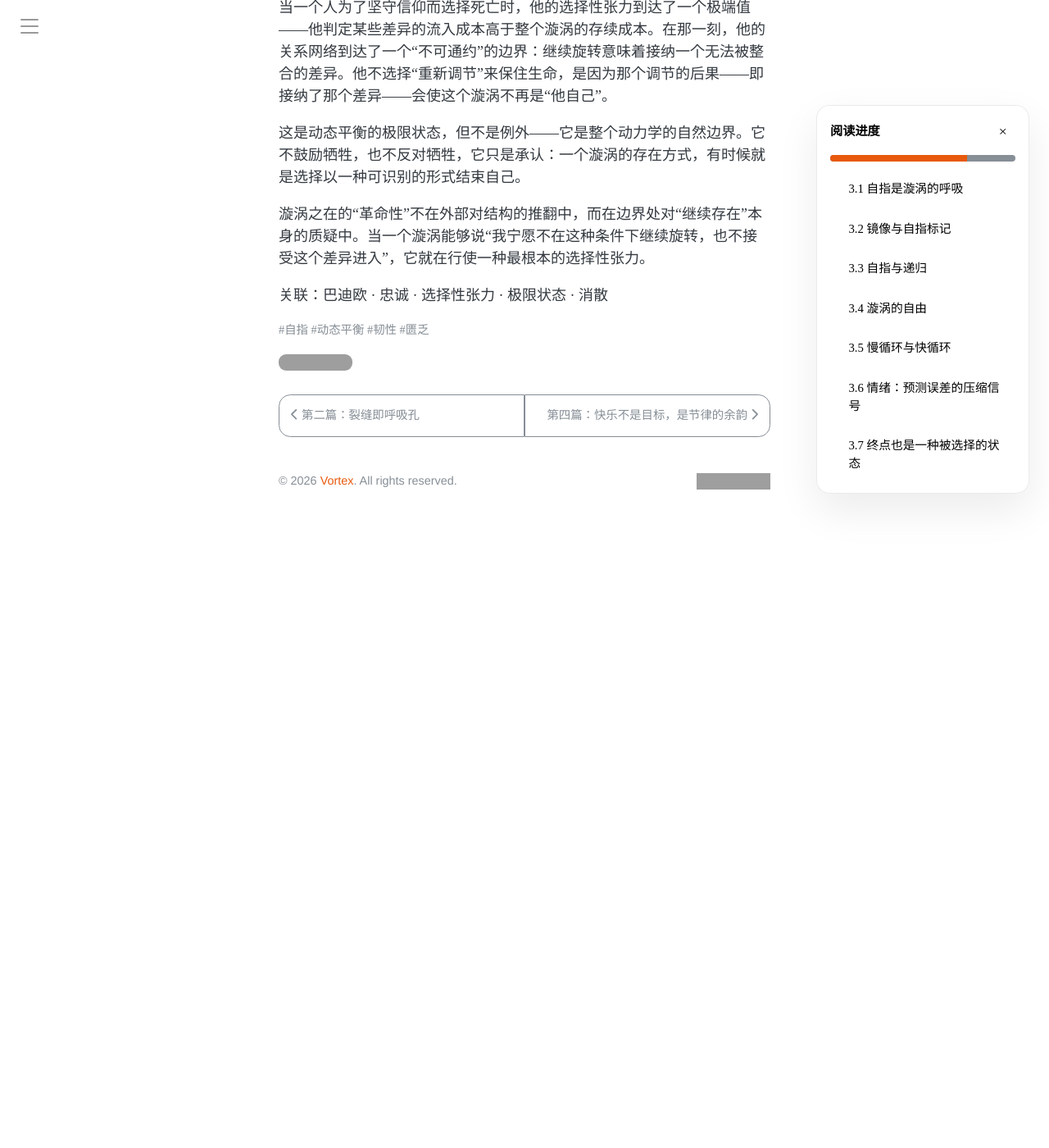
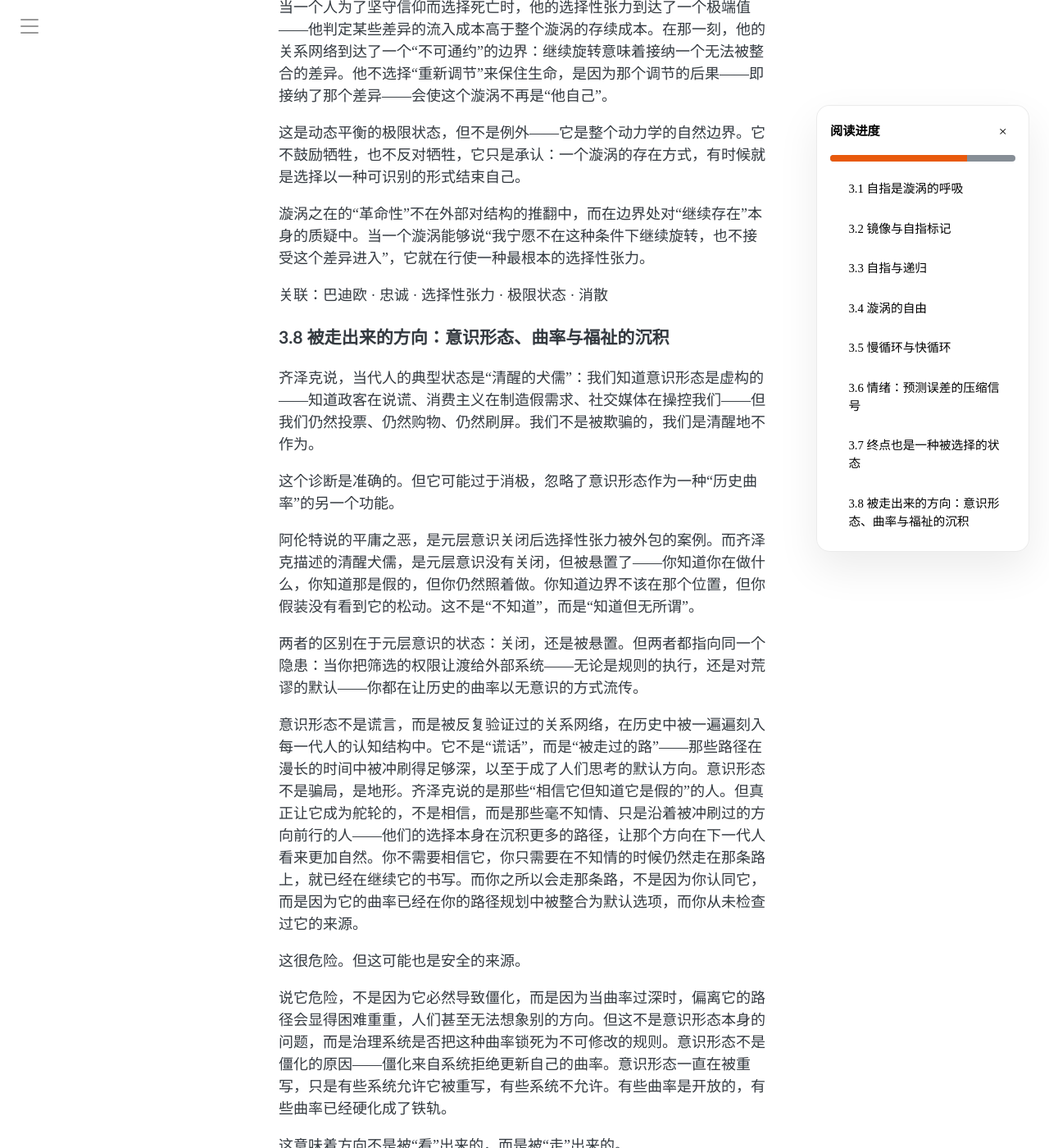
Before and after one commit to symphonyh/symphonyh.github.io, a Jekyll site: the page built from _posts/2026-07-07-第三篇.md, in a window 1280 px wide and 1400 px high, scrolled down 3899 px. Shown: the whole window at 82% size. Built offline with Jekyll 4.4.1, drawn with Linux system fonts in a browser that asks for light colours; comment, search, counter and statistics services are not loaded; before the commit the page ends 4529 px from its top, so only the background shows below that; some of the changed text lies outside the part shown; grey boxes are pictures that could not be loaded.

Commit message:
Update 2026-07-07-第三篇.md

```diff
--- a/_posts/2026-07-07-第三篇.md
+++ b/_posts/2026-07-07-第三篇.md
@@ -116,3 +116,41 @@ date: 2026-07-07 00:40:00 +0800
 漩涡之在的“革命性”不在外部对结构的推翻中，而在边界处对“继续存在”本身的质疑中。当一个漩涡能够说“我宁愿不在这种条件下继续旋转，也不接受这个差异进入”，它就在行使一种最根本的选择性张力。
 
 关联：巴迪欧 · 忠诚 · 选择性张力 · 极限状态 · 消散
+
+### 3.8 被走出来的方向：意识形态、曲率与福祉的沉积
+
+齐泽克说，当代人的典型状态是“清醒的犬儒”：我们知道意识形态是虚构的——知道政客在说谎、消费主义在制造假需求、社交媒体在操控我们——但我们仍然投票、仍然购物、仍然刷屏。我们不是被欺骗的，我们是清醒地不作为。
+
+这个诊断是准确的。但它可能过于消极，忽略了意识形态作为一种“历史曲率”的另一个功能。
+
+阿伦特说的平庸之恶，是元层意识关闭后选择性张力被外包的案例。而齐泽克描述的清醒犬儒，是元层意识没有关闭，但被悬置了——你知道你在做什么，你知道那是假的，但你仍然照着做。你知道边界不该在那个位置，但你假装没有看到它的松动。这不是“不知道”，而是“知道但无所谓”。
+
+两者的区别在于元层意识的状态：关闭，还是被悬置。但两者都指向同一个隐患：当你把筛选的权限让渡给外部系统——无论是规则的执行，还是对荒谬的默认——你都在让历史的曲率以无意识的方式流传。
+
+意识形态不是谎言，而是被反复验证过的关系网络，在历史中被一遍遍刻入每一代人的认知结构中。它不是“谎话”，而是“被走过的路”——那些路径在漫长的时间中被冲刷得足够深，以至于成了人们思考的默认方向。意识形态不是骗局，是地形。齐泽克说的是那些“相信它但知道它是假的”的人。但真正让它成为舵轮的，不是相信，而是那些毫不知情、只是沿着被冲刷过的方向前行的人——他们的选择本身在沉积更多的路径，让那个方向在下一代人看来更加自然。你不需要相信它，你只需要在不知情的时候仍然走在那条路上，就已经在继续它的书写。而你之所以会走那条路，不是因为你认同它，而是因为它的曲率已经在你的路径规划中被整合为默认选项，而你从未检查过它的来源。
+
+这很危险。但这可能也是安全的来源。
+
+说它危险，不是因为它必然导致僵化，而是因为当曲率过深时，偏离它的路径会显得困难重重，人们甚至无法想象别的方向。但这不是意识形态本身的问题，而是治理系统是否把这种曲率锁死为不可修改的规则。意识形态不是僵化的原因——僵化来自系统拒绝更新自己的曲率。意识形态一直在被重写，只是有些系统允许它被重写，有些系统不允许。有些曲率是开放的，有些曲率已经硬化成了铁轨。
+
+这意味着方向不是被“看”出来的，而是被“走”出来的。
+
+一个人一辈子能看到的东西是有限的——无论多聪明，他都无法预见一百年后文明需要什么。意识形态也不可靠，因为当它被锁死成教条，它就不再是方向，只是惯性。所以，“谁看得更远”这个问题本身可能就问错了。山顶不是被某个人的眼睛锁定的——它是无数人走了一段路之后，发现自己已经站在了一个新高度上，不是因为看到了山顶，而是因为脚下的坡度变了，风的方向变了，周围的植被变了。他们不是在用眼睛找山顶，而是在用脚感知地形变化。
+
+投票这件事，它的作用有限。它把复杂的、长期的、微妙的问题压缩成一个简单的选择，没法表达“方向该往哪走”，只能表达“暂时选谁”。但群众不是“盲目”的——他们感知到的是自己的生活变好了还是变坏了，是信任在增加还是流失。方向不藏在选票里，方向藏在人们为什么改变投票意愿背后的生活变化里。
+
+那唯一可以依赖的是什么？就是大多数人的生存质量——安全、尊严、容错空间、可预期的未来。当这些东西在变好时，方向至少是可靠的；当它们在变差时，方向就有问题。这东西不能告诉你山顶在哪，但它能告诉你是不是在往对的方向走。它不是一个精确的指南针，但它是一个可靠的信号——你不需要看清山顶，你只需要感知脚下是否还在往前走。
+
+如果把这个“福祉”放到“漩涡之在”的框架里，它的位置更准确地说应该是：**福祉是当下的曲率。**
+
+这样整个图景就完整了：
+
+- **过去的曲率**被河床刻画——意识形态、文化习惯、制度默认值，它们在时间的冲刷中形成了路径。
+- **当下的曲率**通过福祉被感知——生存质量的微小变化、信任的增减、安全感的累积，它们在告诉你“这条路还能不能继续走”。
+- **未来的曲率**正在被当下的选择塑造——当你根据福祉感知做出调整时，你已经在为后面的人刻出新的河床。
+
+福祉不是方向本身，也不是一个预先设定的终点。它是你走在一条看不到终点的路上时，通过脚下的坡度变化和沿途的植被分布，持续确认自己是否仍在可通行区域的那种感觉——它在告诉你：你还在走，这里还能走，这条路暂时没有断掉。而“创造更多人的福祉”其实是在做一件事：把更多人的感知纳入系统的调节通道，让边界不只是听一个方向的声音，而是允许所有方向的接触面都能传回信号。那个信号不是一个固定的终点，但它能让系统持续调整自己的路线，让新的河床在未知中渐渐成形。
+
+它不是终点，但它是方向得以持续被感知的唯一途径。
+
+关联：齐泽克·意识形态·曲率·平庸之恶·元层意识·福祉·方向
```
